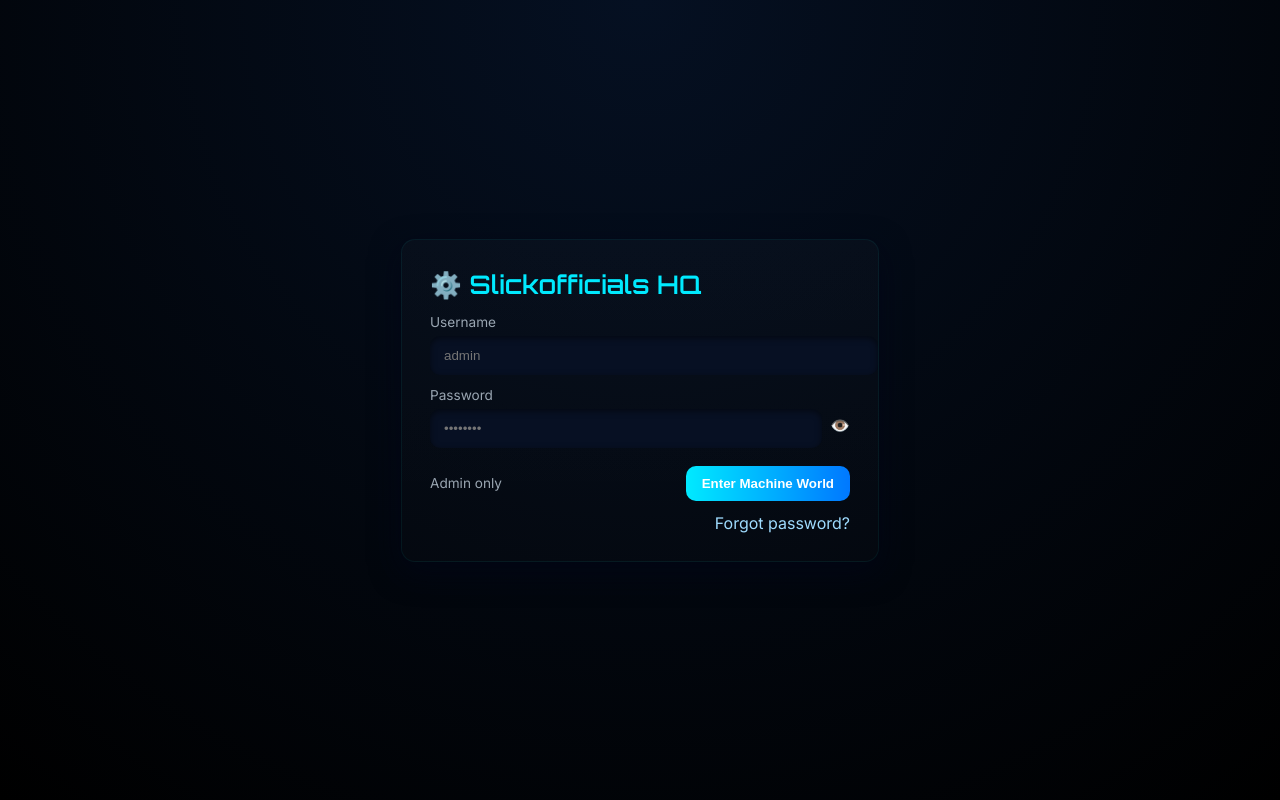
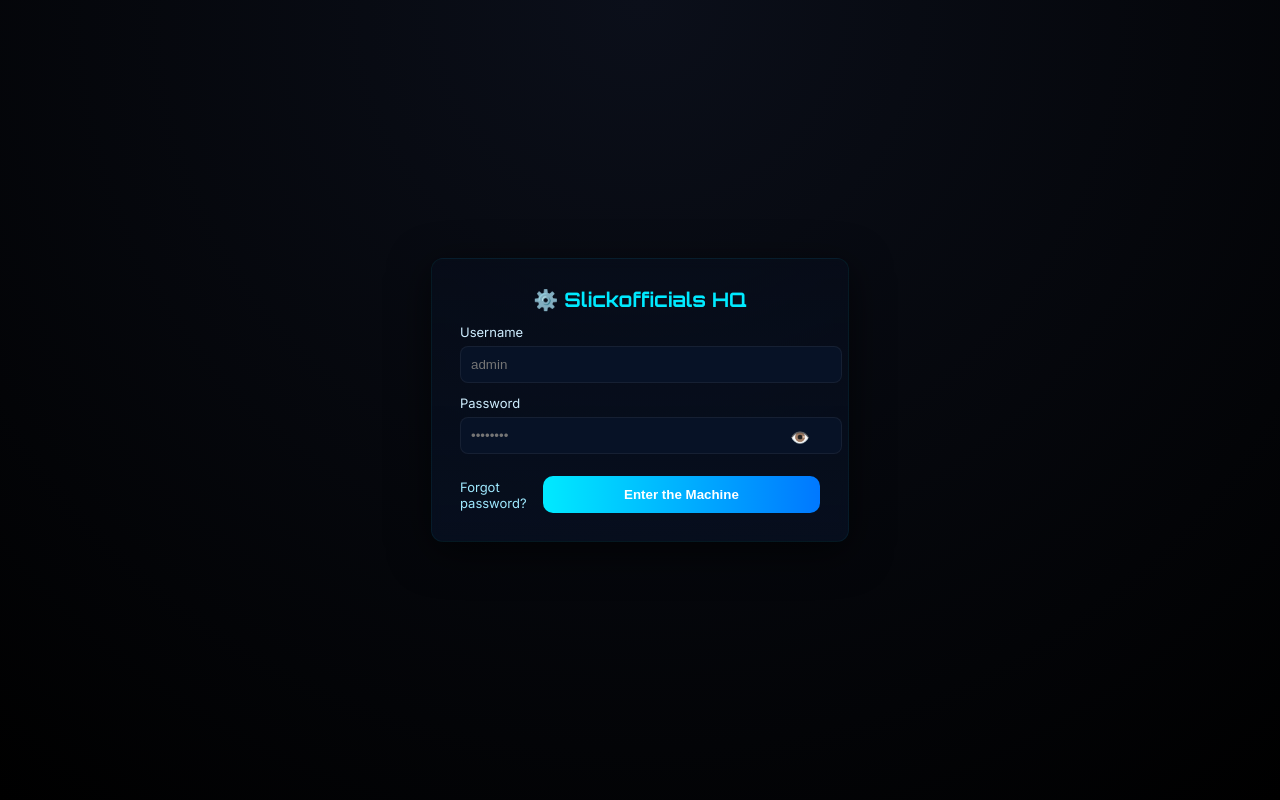
Before and after one commit to slickofficials/SlickOfficials-HQ-HUB, a Flask app: page / in a window 1280 px wide. Run offline with Flask 3, Linux system fonts and the light colour scheme.

Commit message:
Update login.html

```diff
--- a/templates/login.html
+++ b/templates/login.html
@@ -1,61 +1,52 @@
 <!doctype html>
 <html lang="en">
 <head>
-  <meta charset="utf-8" />
-  <meta name="viewport" content="width=device-width,initial-scale=1" />
+  <meta charset="utf-8">
+  <meta name="viewport" content="width=device-width,initial-scale=1">
   <title>Slickofficials HQ — Login</title>
-  <link href="https://fonts.googleapis.com/css2?family=Inter:wght@400;600&family=Orbitron:wght@600&display=swap" rel="stylesheet">
+  <link href="https://fonts.googleapis.com/css2?family=Orbitron:wght@500;700&family=Inter:wght@400;600&display=swap" rel="stylesheet">
   <style>
-    :root{--bg:#02030a;--card:#0b1220;--accent:#00eaff;--muted:#9aa6b2}
-    body{font-family:'Inter',sans-serif;background:radial-gradient(circle at top,#051022,#000);color:#e6eef6;margin:0;display:flex;align-items:center;justify-content:center;height:100vh}
-    .wrap{width:420px;padding:28px;border-radius:14px;background:linear-gradient(180deg, rgba(255,255,255,0.02), rgba(255,255,255,0.01));box-shadow:0 10px 30px rgba(2,6,23,0.7);border:1px solid rgba(0,255,255,0.06)}
-    h1{font-family:'Orbitron',sans-serif;color:var(--accent);margin:0 0 14px;font-size:1.6rem}
-    label{display:block;margin-top:12px;color:var(--muted);font-size:0.85rem}
-    input[type="text"],input[type="password"],input[type="email"]{width:100%;padding:12px 14px;margin-top:6px;border-radius:10px;border:none;background:#071023;color:#eaf4ff;outline:none;box-shadow:inset 0 2px 6px rgba(0,0,0,0.5)}
-    .row{display:flex;justify-content:space-between;align-items:center;margin-top:14px}
-    .btn{background:linear-gradient(90deg,#00eaff,#0078ff);color:white;padding:10px 16px;border-radius:10px;border:none;font-weight:600;cursor:pointer}
-    .small{font-size:0.85rem;color:var(--muted)}
-    .flash{padding:10px;border-radius:8px;margin-bottom:8px;background:rgba(255,255,255,0.02);color:#ffdede;border:1px solid rgba(255,0,0,0.12)}
-    .eye{cursor:pointer; margin-left:8px; color:var(--muted)}
-    .links{margin-top:12px;text-align:right}
+    body{font-family:'Inter',sans-serif;background:radial-gradient(circle at top,#0b0f1a,#000);color:#e9f5ff;display:flex;align-items:center;justify-content:center;height:100vh;margin:0}
+    .card{width:360px;padding:28px;border-radius:12px;background:linear-gradient(180deg,#07102266,#08142a99);box-shadow:0 10px 40px rgba(0,0,0,0.6);backdrop-filter:blur(6px);border:1px solid rgba(0,255,255,0.06)}
+    h1{font-family:'Orbitron',sans-serif;color:#00eaff;margin:0 0 12px;font-size:20px;text-align:center}
+    label{display:block;color:#cfeeff;margin-bottom:6px;font-size:13px}
+    input[type=text],input[type=password],input[type=email],input[type=datetime-local]{width:100%;padding:10px;border-radius:8px;border:1px solid rgba(255,255,255,0.06);background:#071226;color:#fff;margin-bottom:12px}
+    .btn{width:100%;padding:11px;border-radius:10px;border:none;background:linear-gradient(90deg,#00eaff,#0078ff);color:#fff;font-weight:700;cursor:pointer}
+    .row{display:flex;gap:10px;align-items:center}
+    .link{font-size:13px;color:#9fe9ff;text-decoration:none}
+    .flash{padding:8px;background:#001825;border-radius:8px;margin-bottom:12px;color:#fff}
+    .pw-eye{position:relative}
+    .toggle-eye{position:absolute;right:10px;top:10px;cursor:pointer;color:#9fe9ff}
   </style>
 </head>
 <body>
-  <div class="wrap">
+  <div class="card">
     <h1>⚙️ Slickofficials HQ</h1>
-
     {% with messages = get_flashed_messages(with_categories=true) %}
-    {% if messages %}
-      {% for category, msg in messages %}
-        <div class="flash">{{ msg }}</div>
-      {% endfor %}
-    {% endif %}
+      {% if messages %}
+        {% for cat, msg in messages %}
+          <div class="flash">{{ msg }}</div>
+        {% endfor %}
+      {% endif %}
     {% endwith %}
-
     <form method="post" action="{{ url_for('login') }}">
       <label>Username</label>
-      <input name="username" type="text" placeholder="admin" required>
-
+      <input type="text" name="username" required placeholder="admin">
       <label>Password</label>
-      <div style="display:flex;align-items:center">
-        <input id="password" name="password" type="password" placeholder="••••••••" required>
-        <span class="eye" onclick="togglePw()" title="Toggle visibility">👁️</span>
+      <div class="pw-eye">
+        <input type="password" name="password" id="pw" required placeholder="••••••••">
+        <span class="toggle-eye" onclick="togglePw()">👁️</span>
       </div>
-
-      <div class="row" style="margin-top:18px">
-        <div class="small">Admin only</div>
-        <button class="btn" type="submit">Enter Machine World</button>
-      </div>
-
-      <div class="links">
-        <a href="{{ url_for('forgot_password') }}" style="color: #9fdcff; text-decoration:none">Forgot password?</a>
+      <div style="display:flex;justify-content:space-between;align-items:center;margin-top:10px">
+        <a href="{{ url_for('forgot_password') }}" class="link">Forgot password?</a>
+        <button class="btn" type="submit">Enter the Machine</button>
       </div>
     </form>
   </div>
 
   <script>
     function togglePw(){
-      const p = document.getElementById('password');
+      var p = document.getElementById('pw');
       if(p.type === 'password') p.type = 'text'; else p.type = 'password';
     }
   </script>
```
